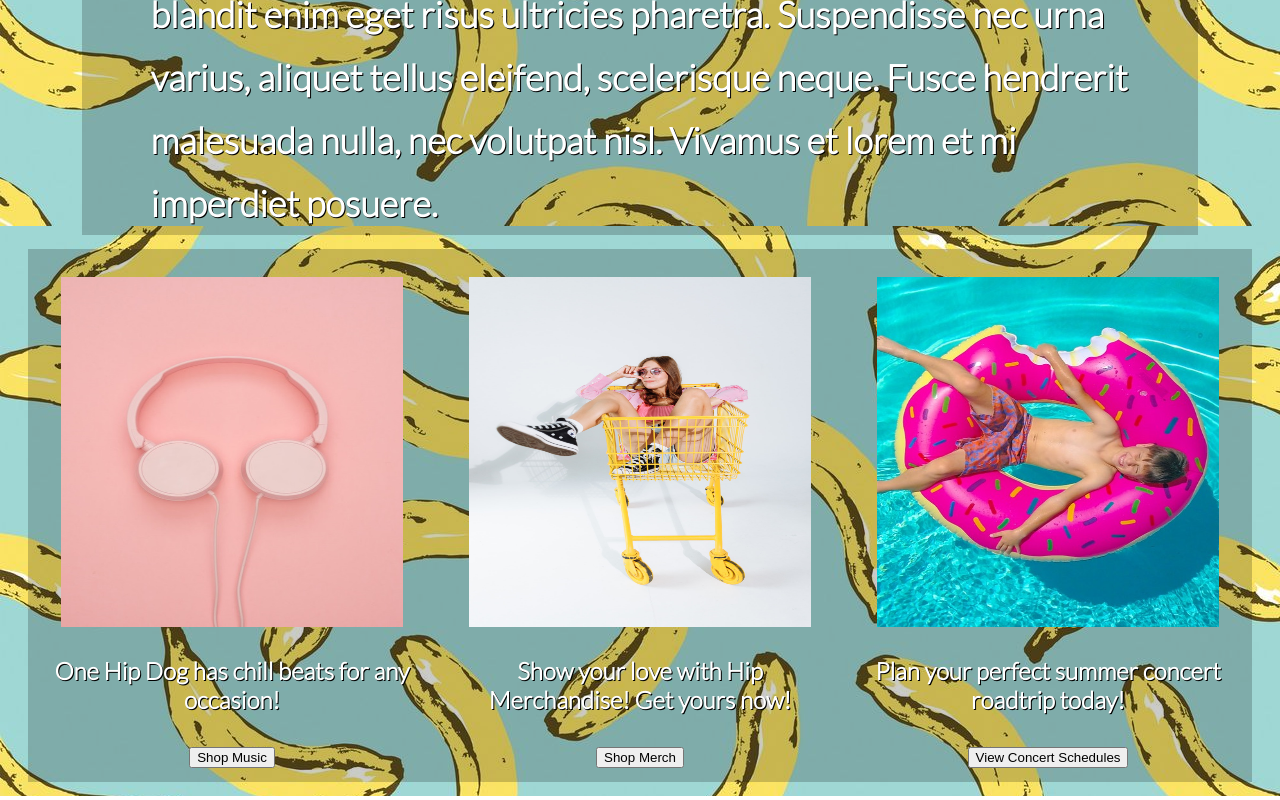
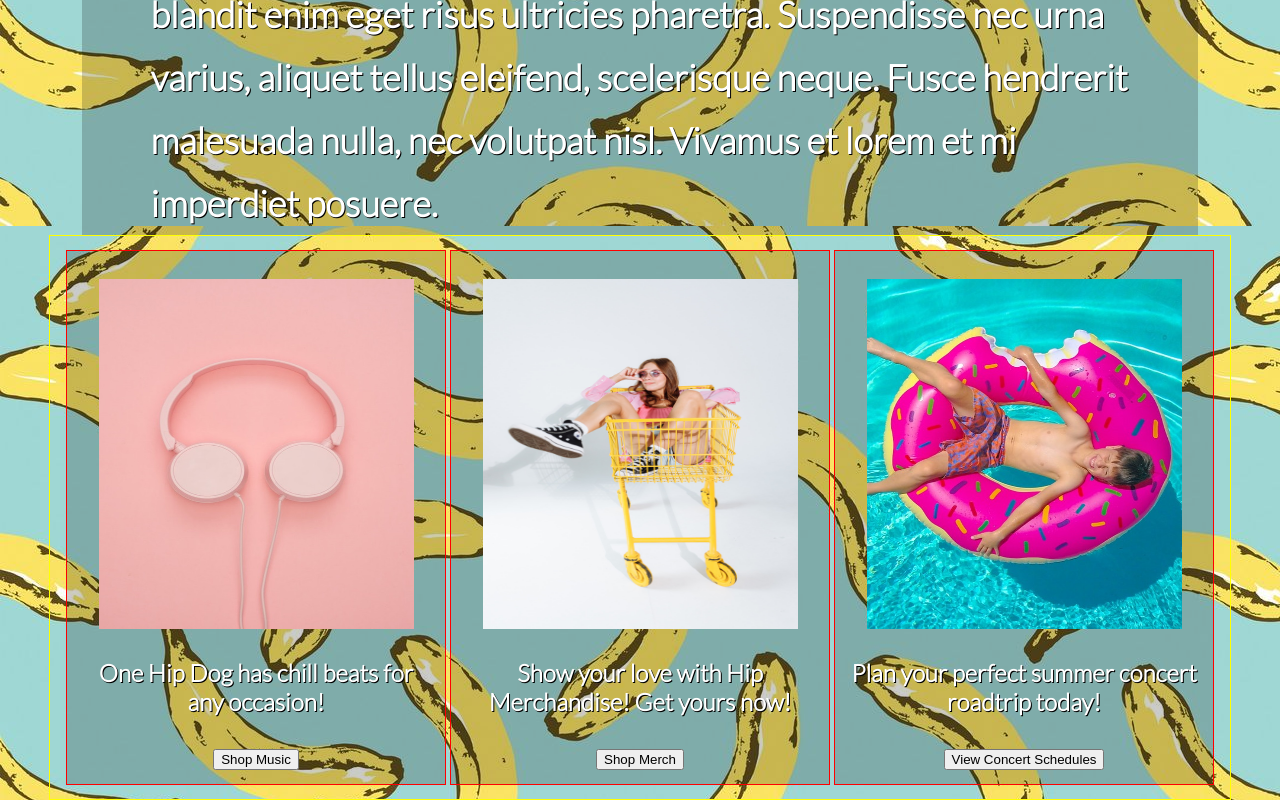
Before and after one commit to brannonstarnes/mobile-first-design, a React (Create React App) app: page / in a window 1280 px wide. Shown: the part 516-1316 px from the top of the page. Built offline with nearby package versions, Linux system fonts and the light colour scheme; a web font is replaced by a local one.

Commit message:
reduces cards min width in desktop mode

```diff
--- a/src/components/cards/cardsStyles.js
+++ b/src/components/cards/cardsStyles.js
@@ -4,12 +4,15 @@ const media = {desktop: '@media(min-width:1000px)'}
 
 export const CardsWrap = styled.div`
     display: flex;
+    max-width: 95vw;
     flex-flow: column nowrap;
     justify-content: center;
     align-items: center;
     padding: 14px;
+    border: 1px solid yellow;
 
     .card{
+        border: 1px solid red;
         margin: auto;
         padding: 14px;
         display: flex:
@@ -25,7 +28,8 @@ export const CardsWrap = styled.div`
 
         ${media.desktop}{
             min-height: 500px;
-            min-width: 380px;
+            min-width: 350px;
+            max-width: 30vw;
             padding: 14px;
         }
     }
@@ -36,9 +40,7 @@ export const CardsWrap = styled.div`
         min-width: 90%;
         margin-top: 14px;
 
-
     }
-
 
     ${media.desktop}{
         display: flex;
```
